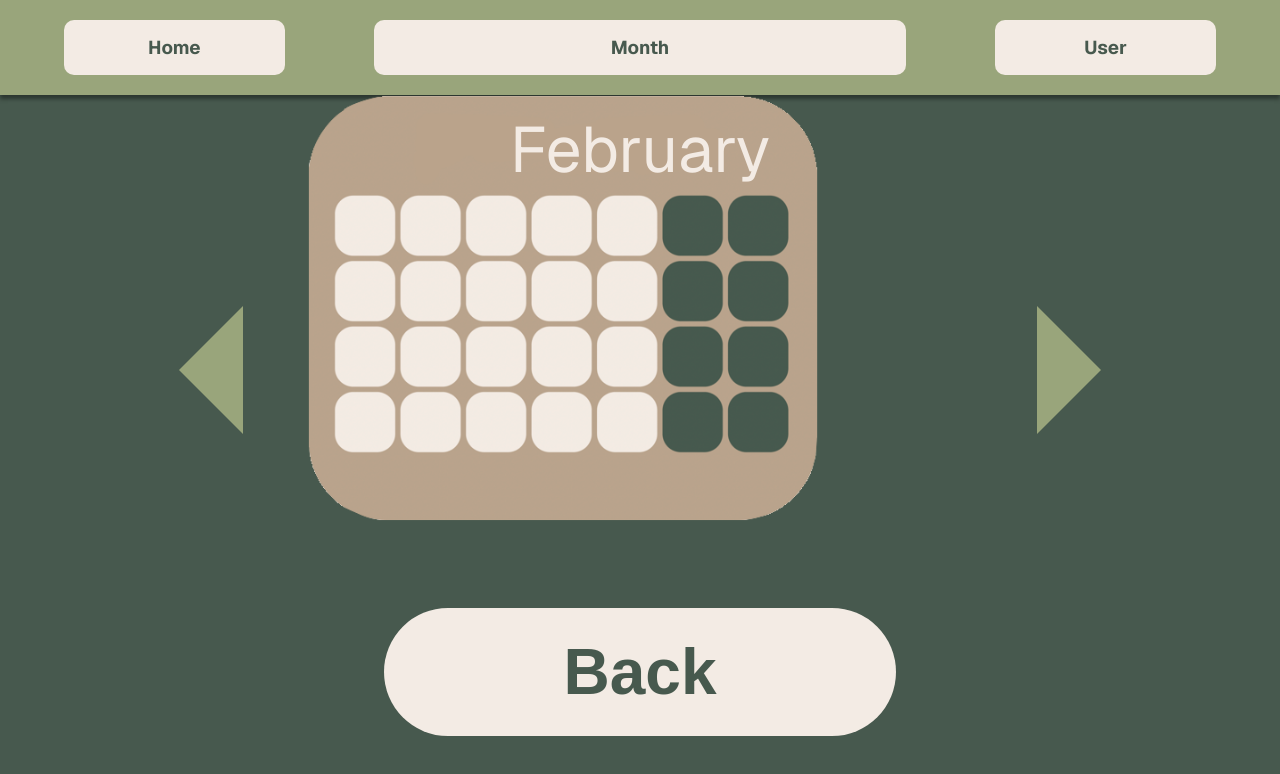
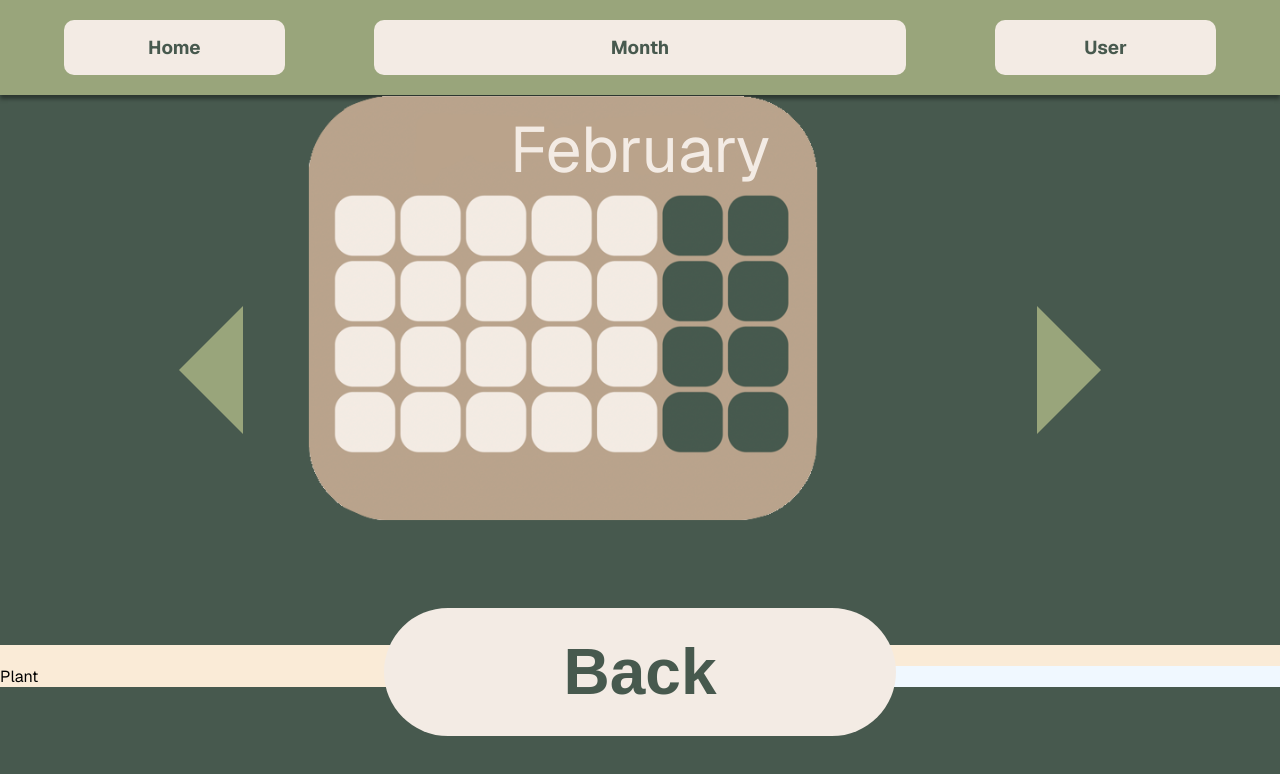
Before and after one commit to pathirny/HarvestHub, a Next.js app in the folder harvesthub/: page /Calendar/1 in a window 1280 px wide. Shown: the top 774 px of the page. Built offline with nearby package versions, Linux system fonts and the light colour scheme.

Commit message:
plant-harvest-grid

```diff
--- a/harvesthub/app/Calendar/[month]/page.tsx
+++ b/harvesthub/app/Calendar/[month]/page.tsx
@@ -19,6 +19,14 @@ return(<>
     </div>
     <Link href={`./${nxt}`} ><div id="next-mnth-bttn"></div></Link>
  </div>
+ <div id="plant-harvest-grid">
+    <div id="plant-harvest-title">
+        <div>Plant</div>
+        <div>Harvest</div>
+    </div>
+    <div id="plant-list">Plant</div>
+    <div id="harvest-list">Harvest</div>
+ </div>
 <Link href='/Calendar'><BackButton/></Link>
 </div>
  </>
--- a/harvesthub/app/globals.css
+++ b/harvesthub/app/globals.css
@@ -208,5 +208,34 @@ background-color: var(--dark-green-color);
   height: 100vh;
   width: 100%;
 }
+#plant-harvest-grid {
+  display: grid;
+  grid-template-areas: 'a a' 'b c';
+  justify-content: center;
+  grid-template-columns: 1fr 1fr;
+}
+
+#plant-harvest-title {
+  grid-area: a;
+  background-color: antiquewhite;
+  text-align: center;
+  display: flex;
+  flex-direction: row;
+  justify-content: space-evenly;
+}
+
+#plant-list {
+  grid-area: b;
+  background-color: antiquewhite;
+  display: flex;
+  flex-direction: column;
+}
+
+#harvest-list {
+  grid-area: c;
+  background-color: aliceblue;
+  display: flex;
+  flex-direction: column;
+}
 
 /* calendar */
```
